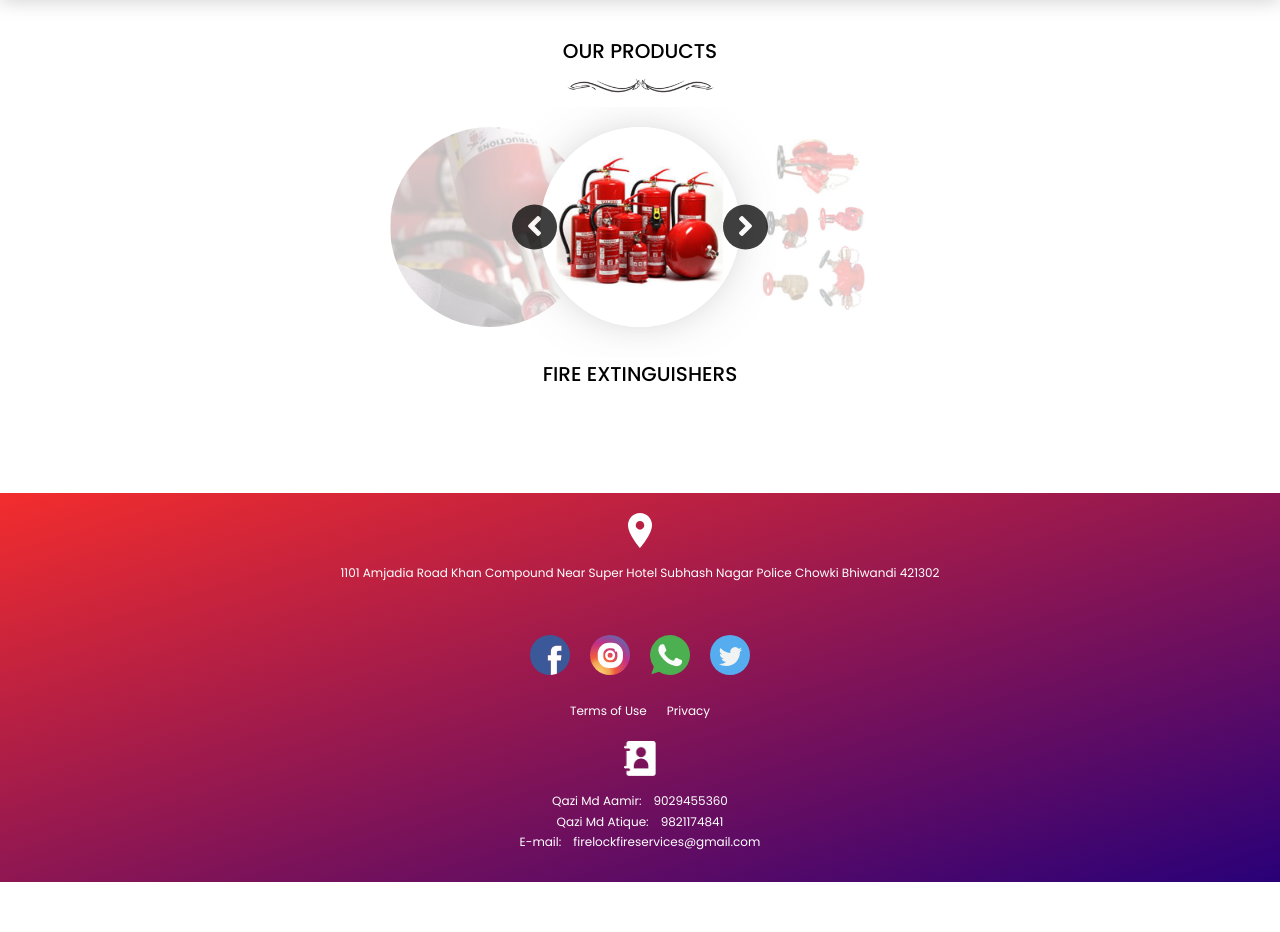
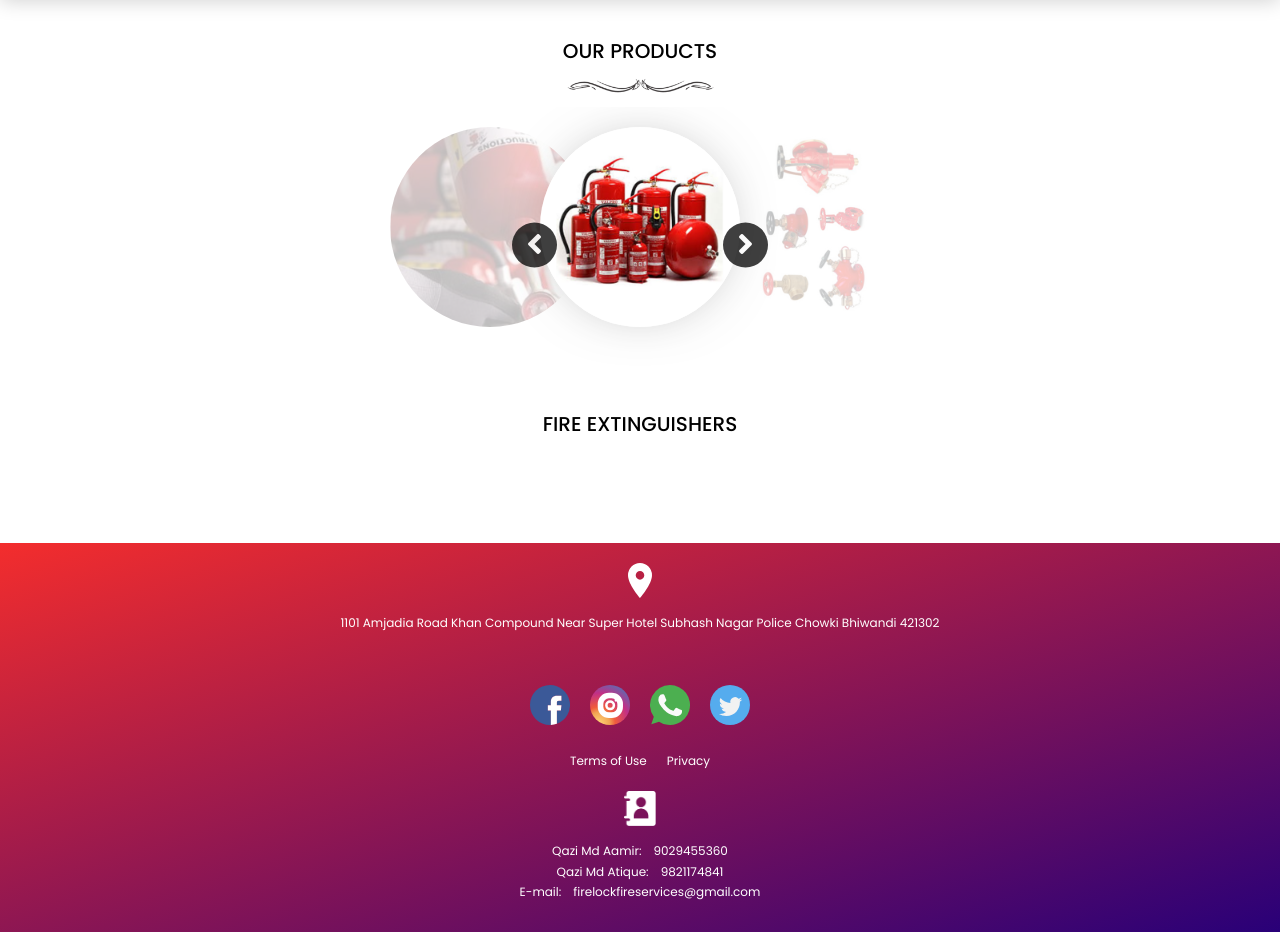
Before and after one commit to atif2843/FireLock-v0.01, a PHP site: page /productnav.html in a window 1280 px wide. Shown: the part 124-1056 px from the top of the page. Before the commit the page ends 1006 px from the top, so only its background shows below. Run offline with PHP 8.4, Linux system fonts and the light colour scheme; some libraries are stand-ins or nearby versions.

Commit message:
250px to 300px

```diff
--- a/style/productnav.css
+++ b/style/productnav.css
@@ -5,7 +5,7 @@ main.product-main{
 .items {
   position: relative;
   width: 100%;
-  height: 250px;
+  height: 300px;
   overflow: hidden;
 }
 
```
